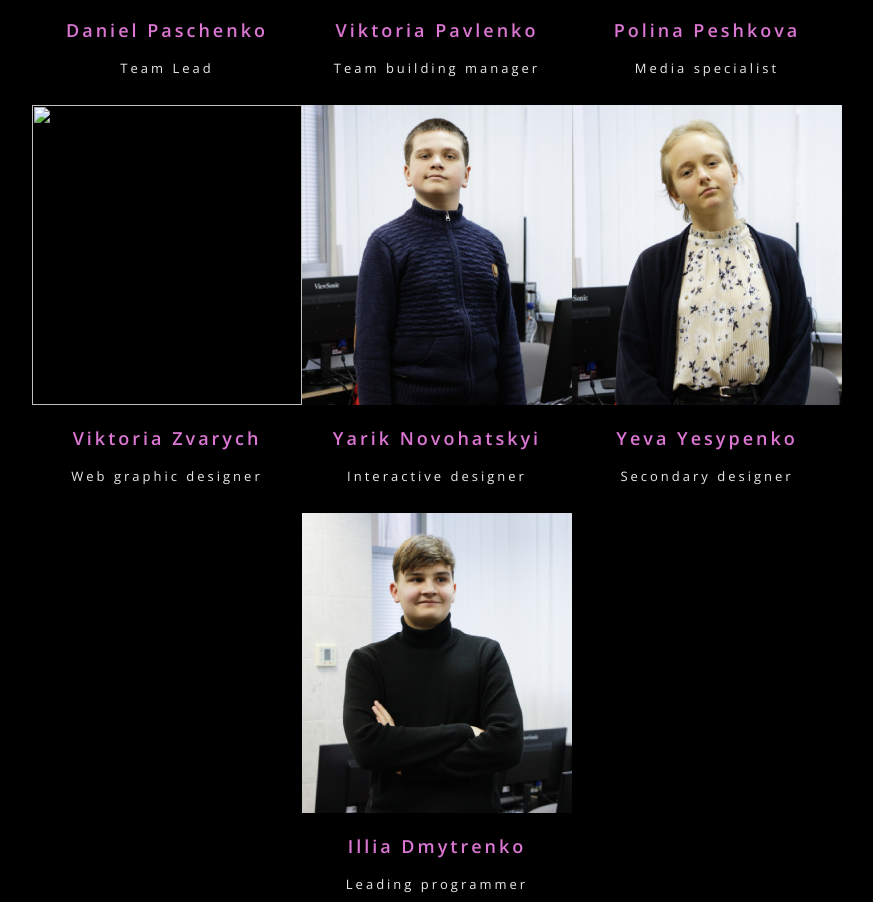
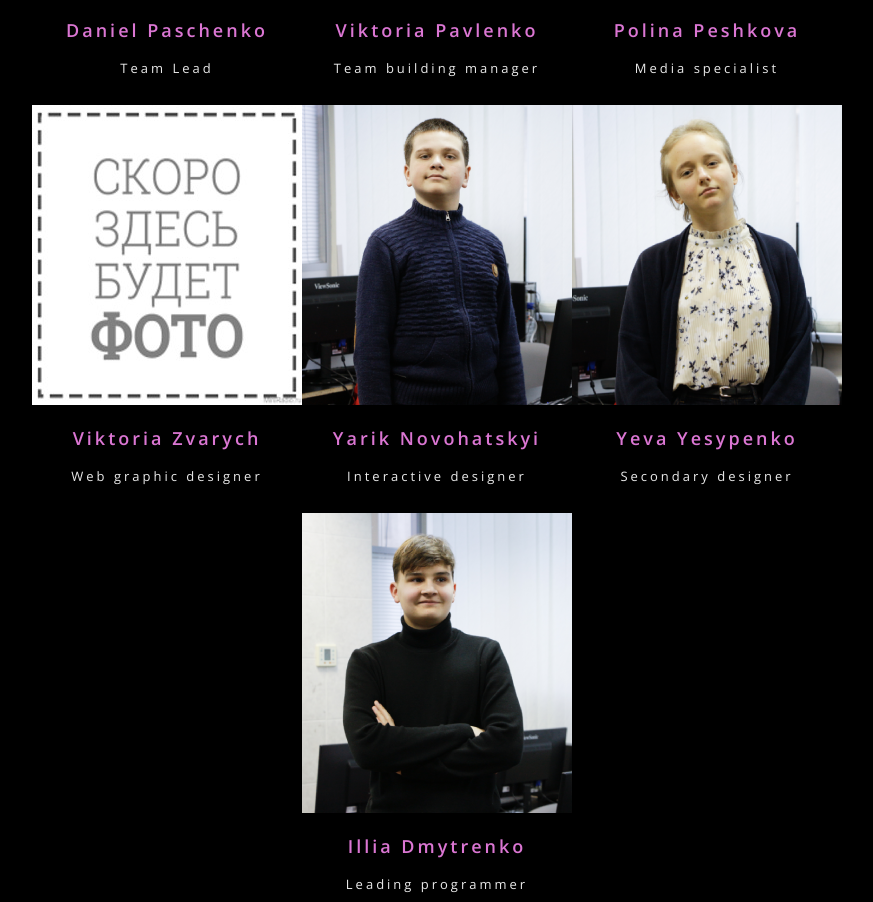
Before and after one commit to AleksandraHrevtsova/FE_1_Mobile_App_Project, a website: page src/index.html in a window 1280 px wide. Shown: the part 2666-3568 px from the top of the page, without its empty margins (203-1076 px from the left). Drawn offline with nearby package versions, Linux system fonts and the light colour scheme; files that its build step writes are made by us from their sources; files whose address does not match are found by name.

Commit message:
add unname.jpg

```diff
--- a/src/html/section4.html
+++ b/src/html/section4.html
@@ -68,7 +68,7 @@
     </div>
 
     <div class="s4_c_c">
-      <img class="s4_c_c_img" src="./images/unname.png">
+      <img class="s4_c_c_img" src="./images/unname.jpg">
       <div class="s4_img_overlay">
         <p class="s4_c_c_hidden_text">She has a great taste and is well versed in its field. Two years of experience and
           persistence make her a professional.</p>
```
Also changed, not shown: build/images/unname.jpg (added), build/index.html.
